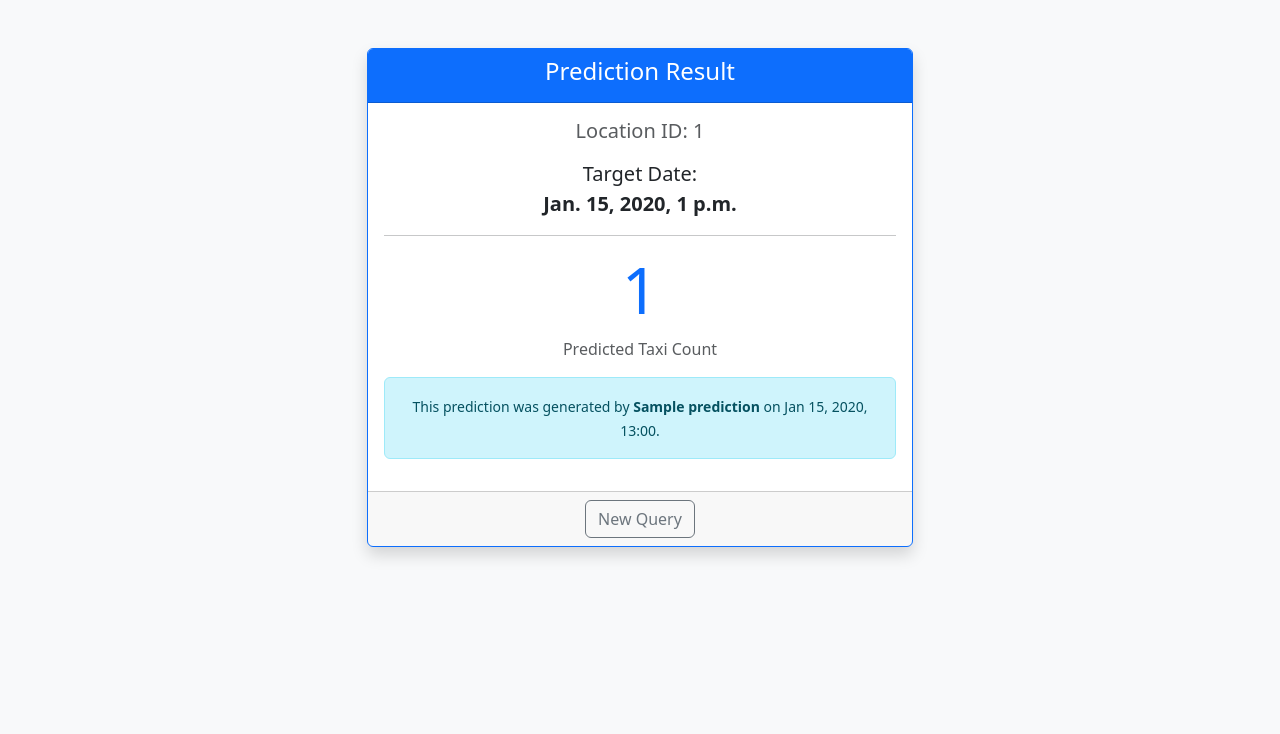
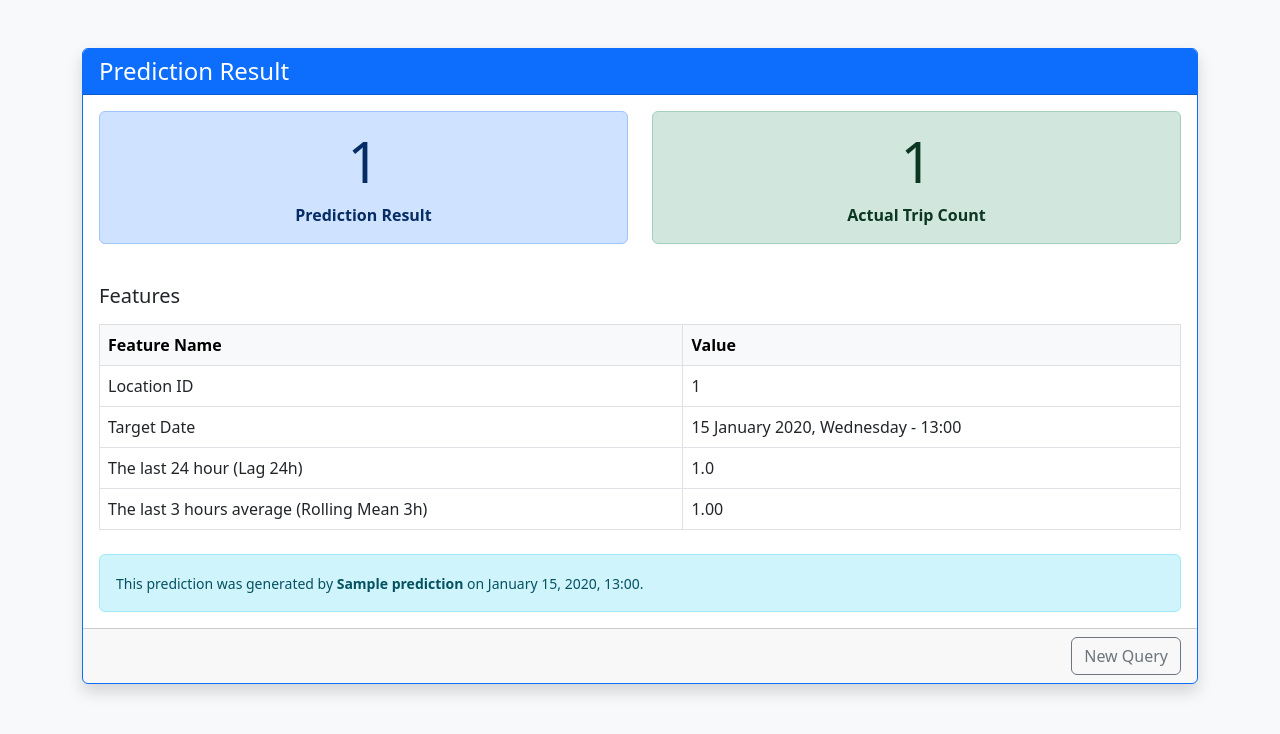
Before and after one commit to TahaSoylu44/Django_AI_Model_Production, a Django app: page /predict/test/1/ in a window 1280 px wide. Shown: the top 734 px of the page. Run offline with Django 5.2, Linux system fonts and the light colour scheme; tables that the repository leaves empty hold one stand-in row (values such as "Sample post").

Commit message:
updated HTMLs

```diff
--- a/aiproduction/prediction_app/templates/prediction_app/prediction_result.html
+++ b/aiproduction/prediction_app/templates/prediction_app/prediction_result.html
@@ -2,34 +2,65 @@
 <html lang="tr">
 <head>
     <meta charset="UTF-8">
-    <title>Prediction Result</title>
+    <title>AI Prediction Result</title>
     <link href="https://cdn.jsdelivr.net/npm/bootstrap@5.3.0/dist/css/bootstrap.min.css" rel="stylesheet">
 </head>
 <body class="bg-light">
     <div class="container mt-5">
-        <div class="row justify-content-center">
-            <div class="col-md-6">
-                <div class="card shadow border-primary">
-                    <div class="card-header bg-primary text-white text-center">
-                        <h4>Prediction Result</h4>
-                    </div>
-                    <div class="card-body text-center">
-                        <h5 class="text-muted">Location ID: {{ prediction_object.pulocation.pulocation_id }}</h5>
-                        <p class="fs-5 mt-3">Target Date: <br> <strong>{{ prediction_object.datetime }}</strong></p>
-
-                        <hr>
-
-                        <h2 class="display-3 text-primary">{{ prediction_object.predValue|floatformat:0 }}</h2>
-                        <p class="text-muted">Predicted Taxi Count</p>
-
-                        <div class="alert alert-info mt-3" role="alert">
-                            <small>This prediction was generated by <strong>{{ prediction_object.predictor_name }}</strong> on {{ prediction_object.created_at|date:"M d, Y, H:i" }}.</small>
+        <div class="card shadow border-primary">
+            <div class="card-header bg-primary text-white">
+                <h4 class="mb-0">Prediction Result</h4>
+            </div>
+            <div class="card-body">
+                <div class="row text-center mb-4">
+                    <div class="col-md-6">
+                        <div class="alert alert-primary">
+                            <h2 class="display-4">{{ prediction_object.predValue|floatformat:0 }}</h2>
+                            <p class="mb-0"><strong>Prediction Result</strong></p>
                         </div>
                     </div>
-                    <div class="card-footer text-center">
-                        <a href="{% url 'prediction_app:home' %}" class="btn btn-outline-secondary">New Query</a>
+                    <div class="col-md-6">
+                        <div class="alert alert-success">
+                            <h2 class="display-4">{{ record.trip_count }}</h2>
+                            <p class="mb-0"><strong>Actual Trip Count</strong></p>
+                        </div>
                     </div>
                 </div>
+
+                <h5 class="mt-4 mb-3">Features</h5>
+                <table class="table table-hover table-bordered">
+                    <thead class="table-light">
+                        <tr>
+                            <th scope="col">Feature Name</th>
+                            <th scope="col">Value</th>
+                        </tr>
+                    </thead>
+                    <tbody>
+                        <tr>
+                            <td>Location ID</td>
+                            <td>{{ prediction_object.pulocation.pulocation_id }}</td>
+                        </tr>
+                        <tr>
+                            <td>Target Date</td>
+                            <td>{{ prediction_object.datetime|date:"d F Y, l - H:i" }}</td>
+                        </tr>
+                        <tr>
+                            <td>The last 24 hour (Lag 24h)</td>
+                            <td>{{ record.lag_24h }}</td>
+                        </tr>
+                        <tr>
+                            <td>The last 3 hours average (Rolling Mean 3h)</td>
+                            <td>{{ record.rollin_mean_3h|floatformat:2 }}</td>
+                        </tr>
+                    </tbody>
+                </table>
+
+                <div class="alert alert-info mt-4 mb-0" role="alert">
+                    <small>This prediction was generated by <strong>{{ prediction_object.predictor_name }}</strong> on {{ prediction_object.created_at|date:"F d, Y, H:i" }}.</small>
+                </div>
+            </div>
+            <div class="card-footer text-end">
+                <a href="{% url 'prediction_app:home' %}" class="btn btn-outline-secondary">New Query</a>
             </div>
         </div>
     </div>
--- a/aiproduction/prediction_app/views.py
+++ b/aiproduction/prediction_app/views.py
@@ -67,3 +67,20 @@ class PredictionDetailView(DetailView):
     model = Prediction
     template_name = "prediction_app/prediction_result.html"
     context_object_name = "prediction_object"
+
+    def get_context_data(self, **kwargs):
+        context = super().get_context_data(**kwargs)    # HTML'e giden dict
+        current_prediction = self.get_object()  # yakalan prediction objesi
+
+        historical_record = Historical.objects.filter(  # aynı tarih ve saatlisini bul.
+            pulocation=current_prediction.pulocation,
+            datetime=current_prediction.datetime
+        ).first()
+
+        context["record"] = historical_record
+        return context
+
+    #! normalde biz redirect ile bu class içerisine girdiğimizde elimizde sadece
+    #! tahmin verisi vardı. Ama ben bu tahmin verisini gerçek değer ile karşılaştırmak
+    #! istediğimden "get_context_data" fonksiyonunu override edip "record" historical
+    #! objesini de HTML'e göndereceğim.
```
Also changed, not shown: aiproduction/prediction_app/templates/prediction_app/historical_result.html (+40 -24 lines), aiproduction/requirements.txt (added, +14 -0 lines).
